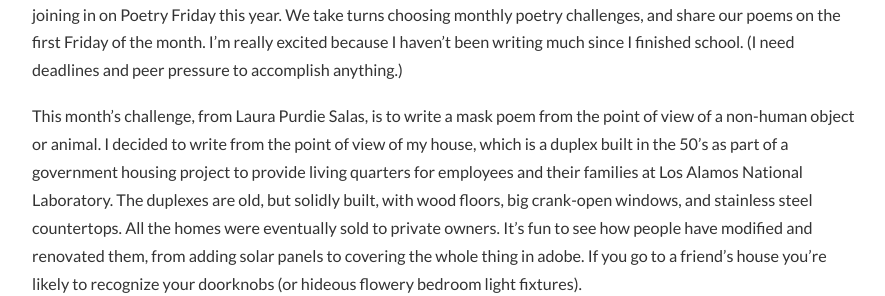
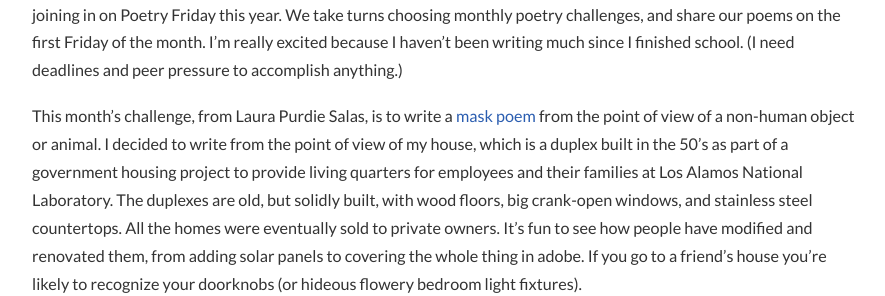
Before and after one commit to piscisvolans/piscisvolans.github.io, a Jekyll site: the page built from _posts/2019-03-01-poetry-friday-mask-poems.md, in a window 1280 px wide and 1400 px high, cut to the strip 264-560 px from the top of the window. Shown: the whole strip, without its empty margins (194-1079 px from the left). Built offline with Jekyll 4.4.1, drawn with Linux system fonts in a browser that asks for light colours; nearby versions of some CDN libraries; some web fonts are replaced; comment, search, counter and statistics services are not loaded; some of the changed lines change nothing that is shown; some of the changed text lies outside the part shown.

Commit message:
Update 2019-03-01-poetry-friday-mask-poems.md

```diff
--- a/_posts/2019-03-01-poetry-friday-mask-poems.md
+++ b/_posts/2019-03-01-poetry-friday-mask-poems.md
@@ -7,10 +7,10 @@
 
 Exciting blog news! The Poetry Sisters have kindly welcomed me into their writing and critique group, and I'll be joining in on Poetry Friday this year. We take turns choosing monthly poetry challenges, and share our poems on the first Friday of the month. I'm really excited because I haven't been writing much since I finished school. (I need deadlines and peer pressure to accomplish anything.)
 
-This month's challenge, from Laura Purdie Salas, is to write a mask poem from the point of view of a non-human object or animal. I decided to write from the point of view of my house, which is a duplex built in the 50's as part of a government housing project to provide living quarters for employees and their families at Los Alamos National Laboratory. The duplexes are old, but solidly built, with wood floors, big crank-open windows, and stainless steel countertops. All the homes were eventually sold to private owners. It's fun to see how people have modified and renovated them, from adding solar panels to covering the whole thing in adobe. If you go to a friend's house you're likely to recognize your doorknobs (or hideous flowery bedroom light fixtures).
+This month's challenge, from Laura Purdie Salas, is to write a [mask poem](http://wildrosereader.blogspot.com/2009/04/poetry-friday-mask-poems.html) from the point of view of a non-human object or animal. I decided to write from the point of view of my house, which is a duplex built in the 50's as part of a government housing project to provide living quarters for employees and their families at Los Alamos National Laboratory. The duplexes are old, but solidly built, with wood floors, big crank-open windows, and stainless steel countertops. All the homes were eventually sold to private owners. It's fun to see how people have modified and renovated them, from adding solar panels to covering the whole thing in adobe. If you go to a friend's house you're likely to recognize your doorknobs (or hideous flowery bedroom light fixtures).
 
-<center><div class="thumbnail"><img src="{{ site.baseurl }}/public/img/IMG_1827.jpg" width="50%" class="thumbnail">
-<div class="caption">The serial number on my stainless counterstop. Also, the mint green paint I've grown to love.</div></div>
+<center><div class="thumbnail"><img src="{{ site.baseurl }}/public/img/IMG_1827.jpg" width="65%" class="thumbnail img-responsive">
+<div class="caption">The serial number on my stainless countertop. And the mint green paint I've grown to love.</div></div>
 </center>
 
 None of this is weird to me, because my Air Force family often lived in base housing when I was growing up. Whether in base housing or not, we were usually temporary visitors in a house that had been home to many other families. Sometimes I would pencil my name under the windowsill and try to find where other kids had done the same. (Sorry Mom.) So, I'm used to wondering about the people who lived in a house before me. As an adult, I think about the other women in particular, who must have had lives so different from mine.
```
